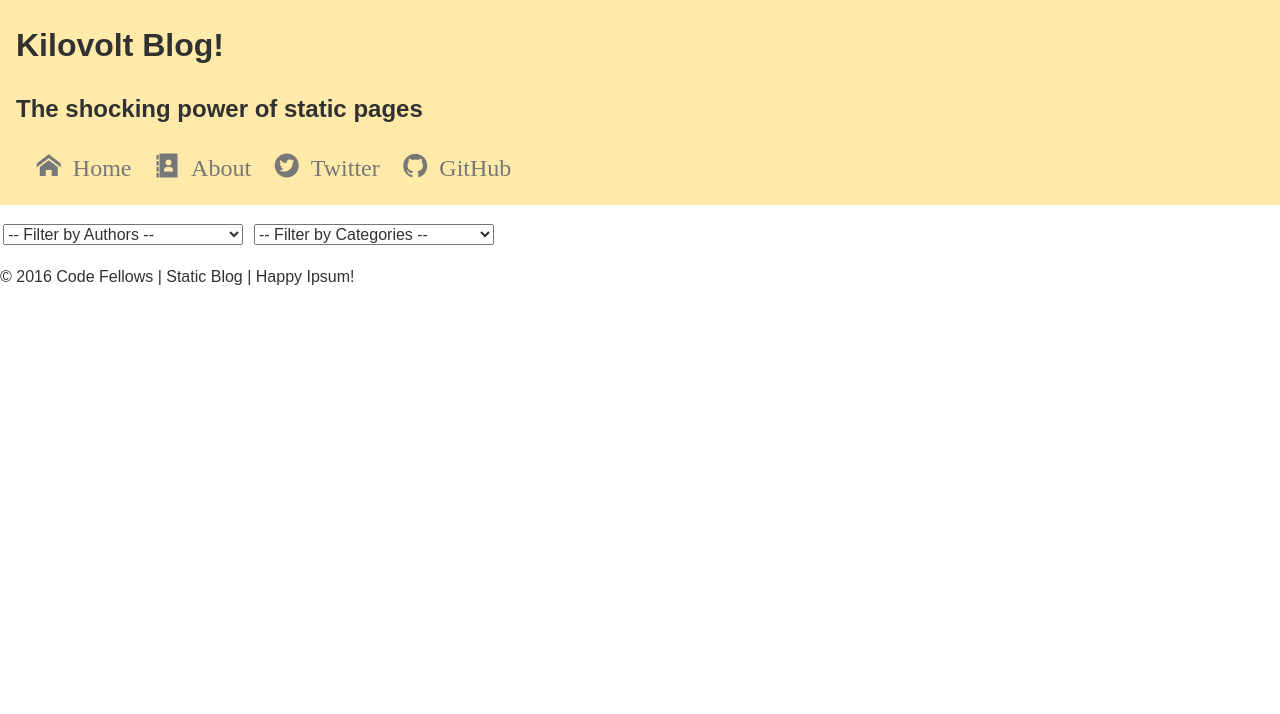
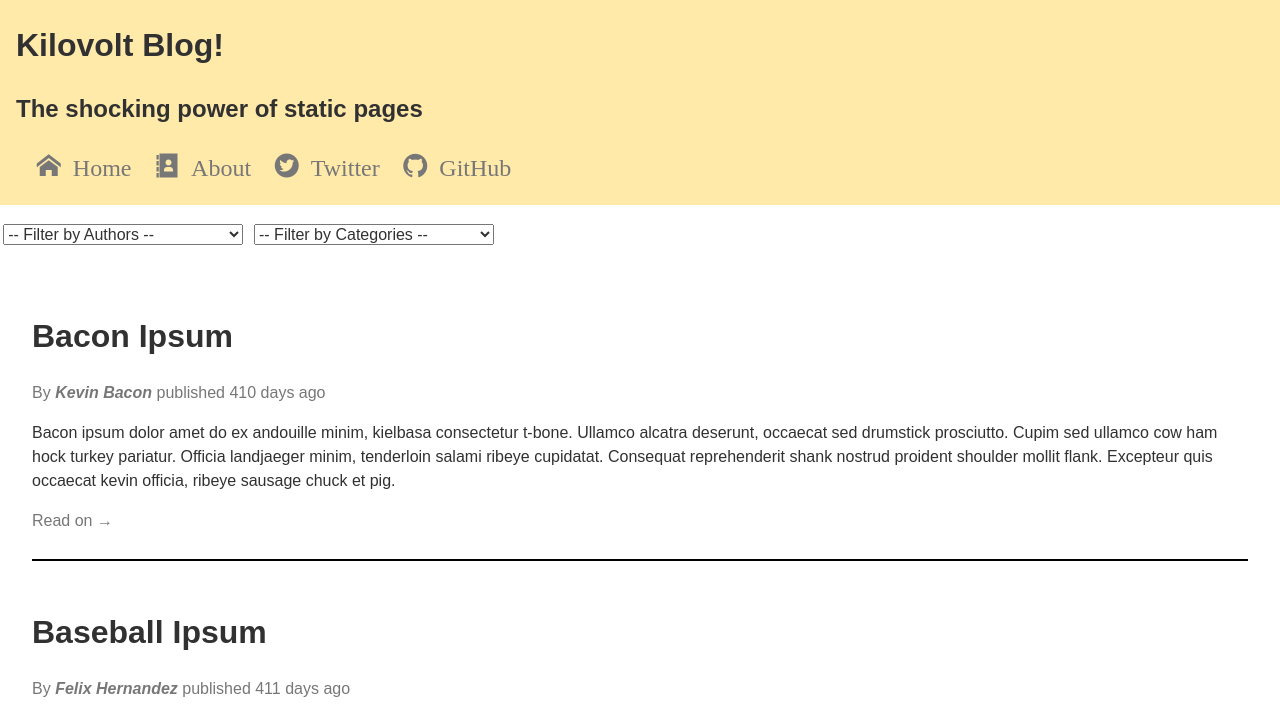
Before and after one commit to codefellows-portland-301d7/04-templates, a plain HTML site: page starter-code/index.html in a window 1280 px wide. Shown: the top 714 px of the page. Drawn offline with nearby package versions, Linux system fonts and the light colour scheme; files whose address does not match are found by name.

Commit message:
did last two TODO's in article.js

```diff
--- a/starter-code/index.html
+++ b/starter-code/index.html
@@ -22,7 +22,7 @@
         <header>
           <h1>{{title}}</h1>
           <div class="byline">
-            By <address><a href="">{{author}}</a></address>
+            By <address><a href="{{author}}">{{author}}</a></address>
             {{publishStatus}}
           </div>
         </header>
--- a/starter-code/scripts/article.js
+++ b/starter-code/scripts/article.js
@@ -13,17 +13,24 @@ Article.prototype.toHtml = function() {
   // TODO: Use handlebars to render your articles!
   //       - Select your template from the DOM.
   //       - Now "compile" your template with Handlebars.
+  var source = $('#article-template').html();
+  var template = Handlebars.compile(source);
+
+
+
 
   // DONE: If your template will use properties that aren't on the object yet, add them.
   //   Since your template can't hold any JS logic, we need to execute the logic here.
   //   The result is added to the object as a new property, which can then be referenced
   //   by a key in the template. For example, you might want to display how old a post is,
   //   or say "(draft)" if it has no publication date:
+
   this.daysAgo = parseInt((new Date() - new Date(this.publishedOn))/60/60/24/1000);
   this.publishStatus = this.publishedOn ? 'published ' + this.daysAgo + ' days ago' : '(draft)';
-
+  var html = template(this);
   // TODO: Use the function that Handlebars gave you to return your filled-in
   //       html template for THIS article.
+  return html;
 };
 
 ourLocalData.sort(function(a,b) {
```
